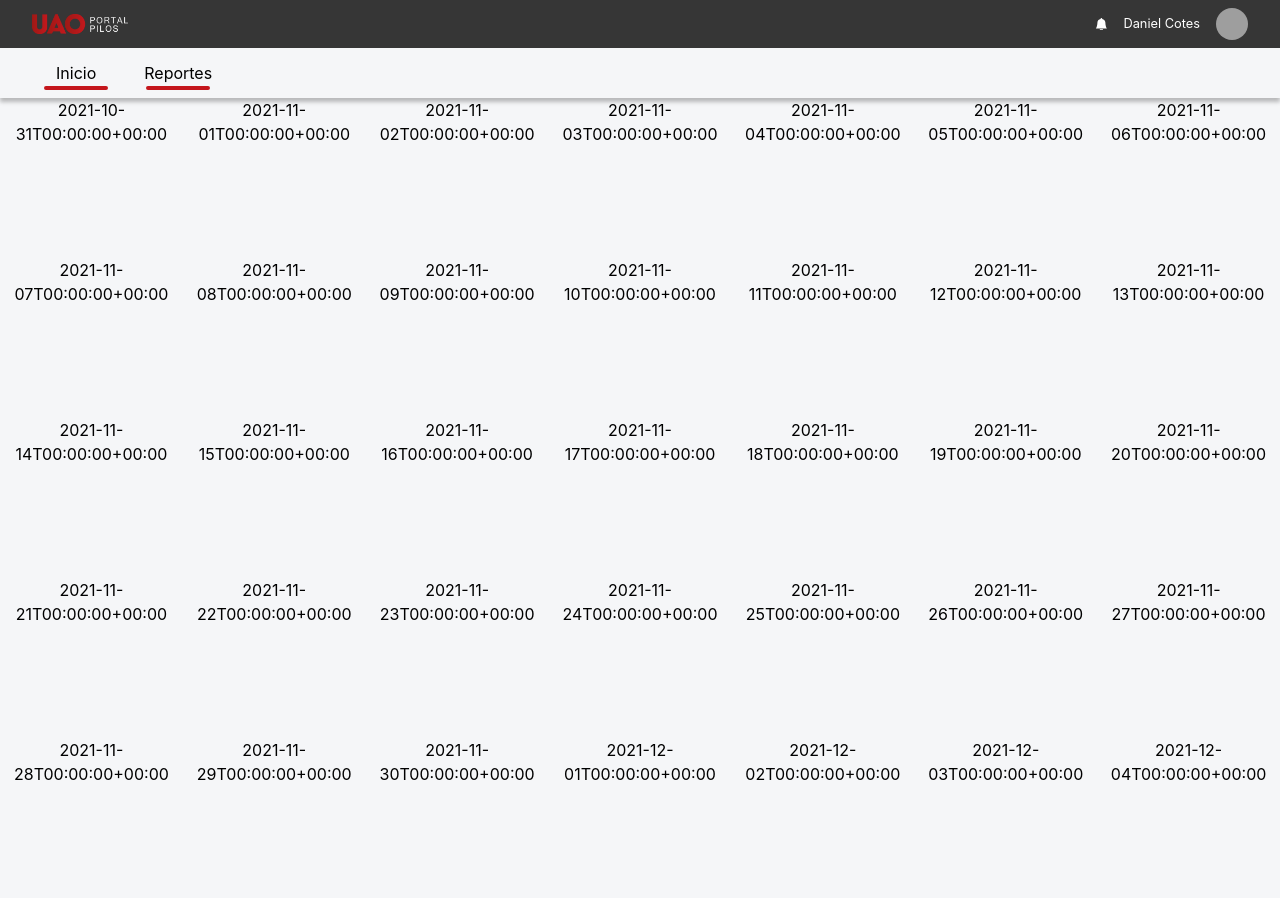
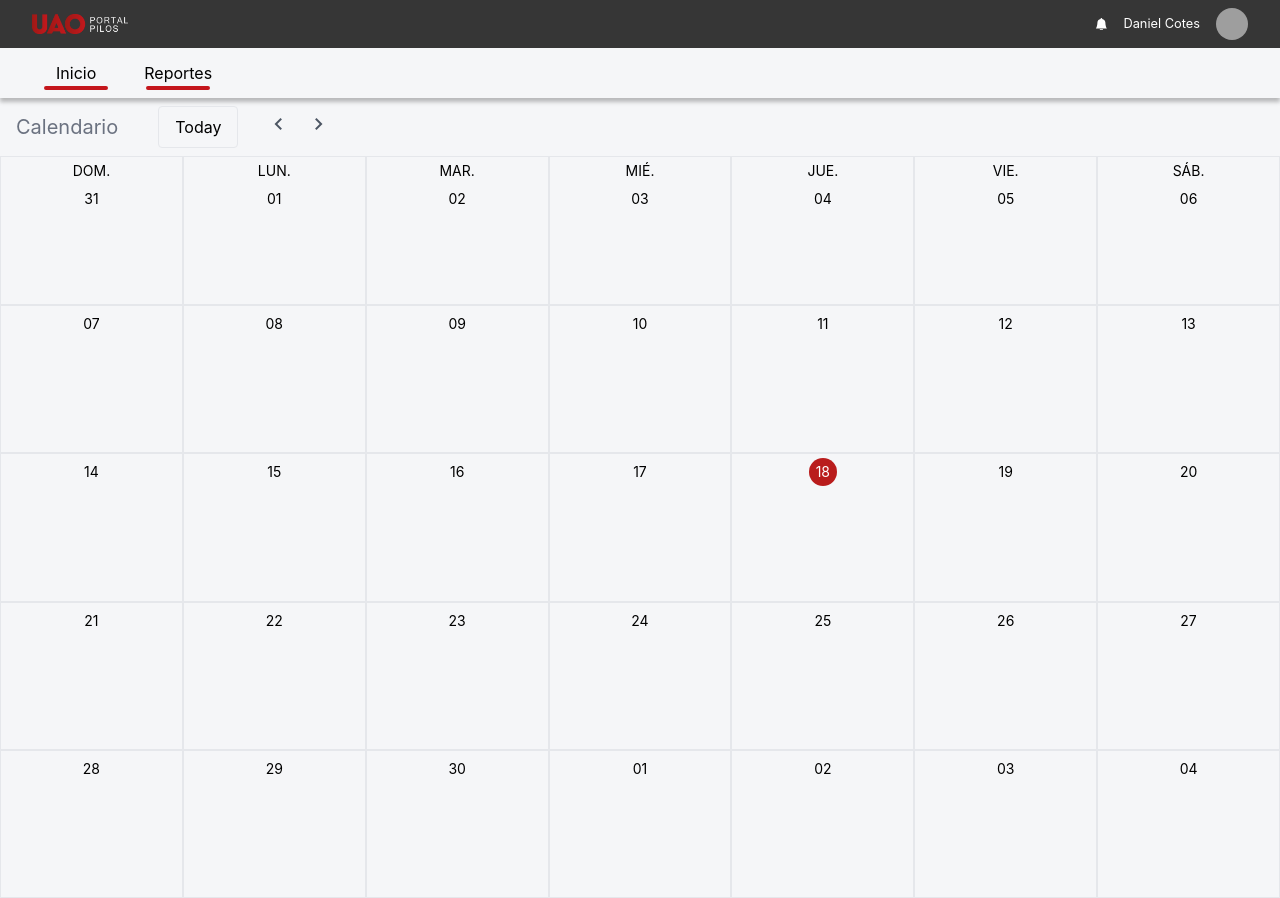
Before and after one commit to JuanEZuluaga/proyecto_final_web, a React (Create React App) app: page /calendar in a window 1280 px wide. Built offline with nearby package versions, Linux system fonts and the light colour scheme; grey boxes are pictures that could not be loaded.

Commit message:
Actualización Calendario
Se han agregado elementos de días y ya se puede realizar el cambio de días

```diff
--- a/public/index.html
+++ b/public/index.html
@@ -24,6 +24,15 @@
       work correctly both with client-side routing and a non-root public URL.
       Learn how to configure a non-root public URL by running `npm run build`.
     -->
+
+    <link
+      href="https://fonts.googleapis.com/css?family=Material+Icons|Material+Icons+Outlined|Material+Icons+Two+Tone|Material+Icons+Round|Material+Icons+Sharp"
+      rel="stylesheet"
+    />
+    <link
+      href="https://fonts.googleapis.com/css2?family=Open+Sans:wght@400;600;700&display=swap"
+      rel="stylesheet"
+    />
     <title>React App</title>
   </head>
   <body>
--- a/src/App.js
+++ b/src/App.js
@@ -2,13 +2,15 @@ import { Route, Routes } from 'react-router';
 import './App.css';
 import Calendar from './pages/Calendar';
 import Home from './pages/Home';
-
+import ContextWrapper from './context/ContextWrapper'
 function App() {
   return (
     <div className="App">
       <Routes>
         <Route path="/" element={<Home />} />
-        <Route path="/calendar" element={<Calendar />} />
+
+        <Route path="/calendar" element={<ContextWrapper> <Calendar /> </ContextWrapper>} />
+
       </Routes>
     </div>
   );
--- a/src/Components/Calendar/CalendarHeader/CalendarHeader.js
+++ b/src/Components/Calendar/CalendarHeader/CalendarHeader.js
@@ -1,10 +1,33 @@
-import React from 'react'
+import React, {useContext} from 'react'
+import GlobalContext from '../../../context/GlobalContext';
 
 function CalendarHeader() {
+    const { monthIndex, setMonthIndex } = useContext(GlobalContext)
+    function handlePrevMonth() {
+        setMonthIndex(monthIndex - 1)
+    }
+    function handleNextMonth() {
+        setMonthIndex(monthIndex + 1)
+    }
     return (
-        <div>
-
-        </div>
+        <header className="px-4 py-2 flex items-center">
+            <h1 className="mr-10 text-xl text-gray-500 fond-bold">
+                Calendario
+            </h1>
+            <button className="border rounded py-2 px-4 mr-5">
+                Today
+            </button>
+            <button onClick={handlePrevMonth}>
+                <span className="material-icons-outlined cursor-pointer text-gray-600 mx-2">
+                    chevron_left
+                </span>
+            </button>
+            <button onClick={handleNextMonth}>
+                <span className="material-icons-outlined cursor-pointer text-gray-600 mx-2">
+                    chevron_right
+                </span>
+            </button>
+        </header>
     )
 }
 
--- a/src/Components/Calendar/Month/Day/Day.js
+++ b/src/Components/Calendar/Month/Day/Day.js
@@ -1,9 +1,21 @@
 import React from 'react'
+import dayjs from 'dayjs';
+require('dayjs/locale/es')
 
-function Day({day}) {
+function Day({ day, rowIdx }) {
+    function getCurrentDayClass() {
+        return day.format("DD-MM-YY") === dayjs().format("DD-MM-YY")
+            ? "bg-red-700 text-white rounded-full w-7"
+            : "";
+    }
     return (
-        <div>
-            {day.format()}
+        <div className="border border-gray-200 flex flex-col">
+            <header className="flex flex-col items-center">
+                {rowIdx === 0 && (<p className="text-sm mt-1">{day.locale('es').format("ddd").toUpperCase()}</p>)}
+                <p className={`text-sm p-1 my-1 text-center ${getCurrentDayClass()}`}>
+                    {day.format('DD')}
+                </p>
+            </header>
         </div>
     )
 }
--- a/src/Components/Calendar/Month/Month.js
+++ b/src/Components/Calendar/Month/Month.js
@@ -6,7 +6,7 @@ function Month({ month }) {
             {month.map((row, i) => (
                 <Fragment key={i}>
                     {row.map((day, idx)=> (
-                        <Day day={day} key={idx}/>
+                        <Day day={day} key={idx} rowIdx={i}/>
                     ))}
                 </Fragment>
             ))}
--- /dev/null
+++ b/src/context/ContextWrapper.js
@@ -0,0 +1,11 @@
+import React,{useState} from 'react'
+import GlobalContext from './GlobalContext'
+import dayjs from 'dayjs'
+export default function ContextWrapper(props) {
+    const [monthIndex, setMonthIndex] = useState(dayjs().month())
+    return (
+        <GlobalContext.Provider value={{monthIndex, setMonthIndex}}>
+            {props.children}
+        </GlobalContext.Provider>
+    )
+}
--- /dev/null
+++ b/src/context/GlobalContext.js
@@ -0,0 +1,8 @@
+import React from 'react'
+
+const GlobalContext = React.createContext({
+    monthIndex: 0,
+    setMonthIndex: (index) => {},
+})
+
+export default GlobalContext
--- a/src/pages/Calendar.js
+++ b/src/pages/Calendar.js
@@ -1,17 +1,20 @@
 import { Fragment } from "react"
 import Navlayout from "../layout/Navlayout"
-import { useState } from 'react';
+import React, { useState, useContext, useEffect } from 'react'
 import { getMonth } from '../util';
-import CalendarHeader from "../Components/Calendar/CalendarHeader/CalendarHeader";
-import Sidebar from "../Components/Calendar/Sidebar/Sidebar";
-import Month from "../Components/Calendar/Month/Month";
+import CalendarHeader from "../Components/Calendar/CalendarHeader/CalendarHeader"
+import Sidebar from "../Components/Calendar/Sidebar/Sidebar"
+import Month from "../Components/Calendar/Month/Month"
+import GlobalContext from "../context/GlobalContext"
+const Calendar = () => {
+    const [currentMonth, setCurrentMonth] = useState(getMonth())
+    const {monthIndex} = useContext(GlobalContext)
 
-const Calendar = () => {
-    const [currentMonth, setCurrentMonth] = useState(getMonth());
+    useEffect(() => {setCurrentMonth(getMonth(monthIndex))}, [monthIndex])
     return (
         <Fragment>
             <Navlayout>
-                <div className="h-screen flex flex-columns">
+                <div className="h-screen flex flex-col">
                     <CalendarHeader />
                     <div className="flex flex-1">
                         <Sidebar />
--- a/tailwind.config.js
+++ b/tailwind.config.js
@@ -2,7 +2,14 @@ module.exports = {
   purge: ['./src/**/*.{js,jsx,ts,tsx}', './public/index.html'],
   darkMode: false, // or 'media' or 'class'
   theme: {
-    extend: {},
+    extend: {
+      fontFamily: {
+        sans: ["Open Sans"]
+      },
+      gridTemplateColumns:{
+        "1/5": "1fr 5fr"
+      }
+    },
   },
   variants: {
     extend: {},
```
Also changed, not shown: 1 other file (tests, documents, lock files or other folders).
